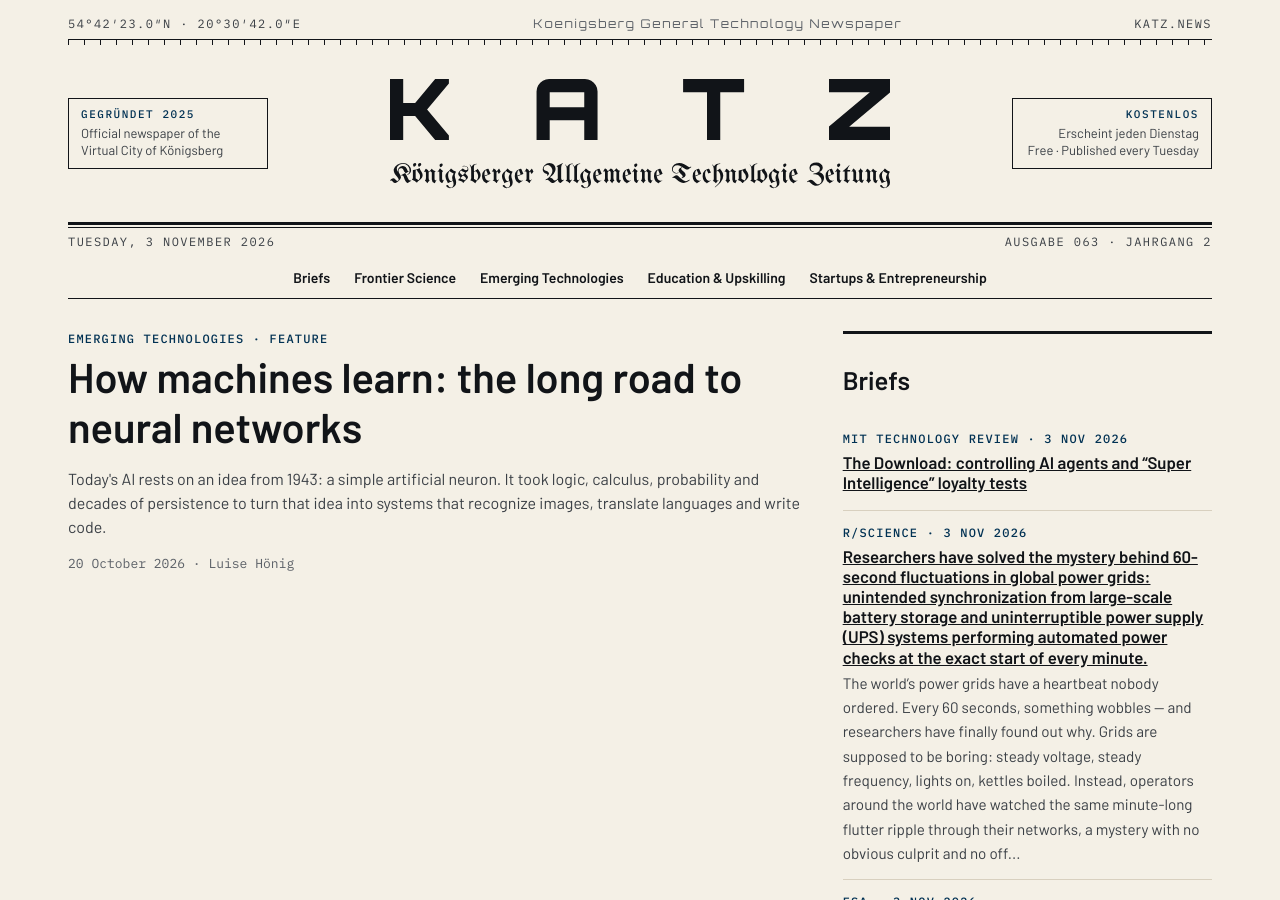
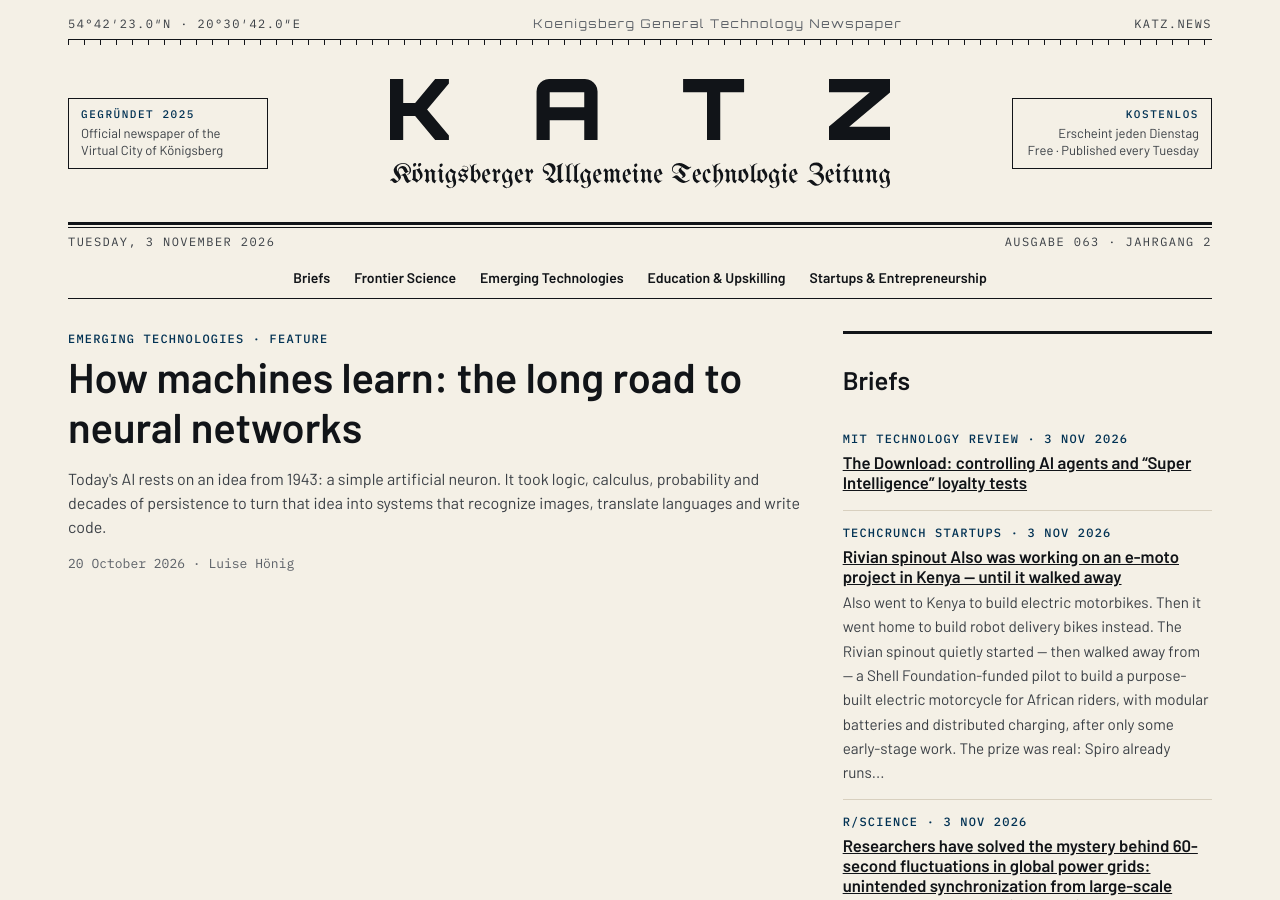
Before and after one commit to katz-news/katz.news, a Jekyll site: the page built from index.html, in a window 1280 px wide and 900 px high. Built offline with Jekyll 4.4.1, drawn with Linux system fonts in a browser that asks for light colours; some of the changed text lies outside the part shown.

Commit message:
Publish 2026-11-05

```diff
--- a/_data/build.yml
+++ b/_data/build.yml
@@ -1 +1 @@
-published_at: 2026-11-05T11:28:15Z
+published_at: 2026-11-05T11:29:43Z
--- /dev/null
+++ b/_posts/briefs/2026-11-04-rivian-spinout-also-was-working-on-an-e-moto-project-in-keny.md
@@ -0,0 +1,16 @@
+---
+published: true
+title: Rivian spinout Also was working on an e-moto project in Kenya — until it
+  walked away
+date: 2026-11-03
+section: entrepreneurship
+source_name: TechCrunch Startups
+source_url: https://techcrunch.com/2026/11/03/rivian-spinout-also-owns-up-to-mistakes-in-delayed-e-bike-launch/
+---
+Also went to Kenya to build electric motorbikes. Then it went home to build robot delivery bikes instead.
+
+The Rivian spinout quietly started — then walked away from — a Shell Foundation-funded pilot to build a purpose-built electric motorcycle for African riders, with modular batteries and distributed charging, after only some early-stage work. The prize was real: Spiro already runs more than 130,000 electric motorcycles across seven countries. But co-founder Chris Yu (TechCrunch Disrupt) said autonomy took precedence, especially small self-driving vehicles for DoorDash — a bet that driverless delivery will arrive first in small vehicles.
+
+It was also a rocky first year: supply-chain Whac-A-Mole delayed the TM-B e-bike, which finally shipped in early October, and Yu admits the company did 'a pretty poor job communicating' with reservation holders.
+
+Conclusion: Also is not leaving Africa. It is leaving the queue — and joining a different one.
```
